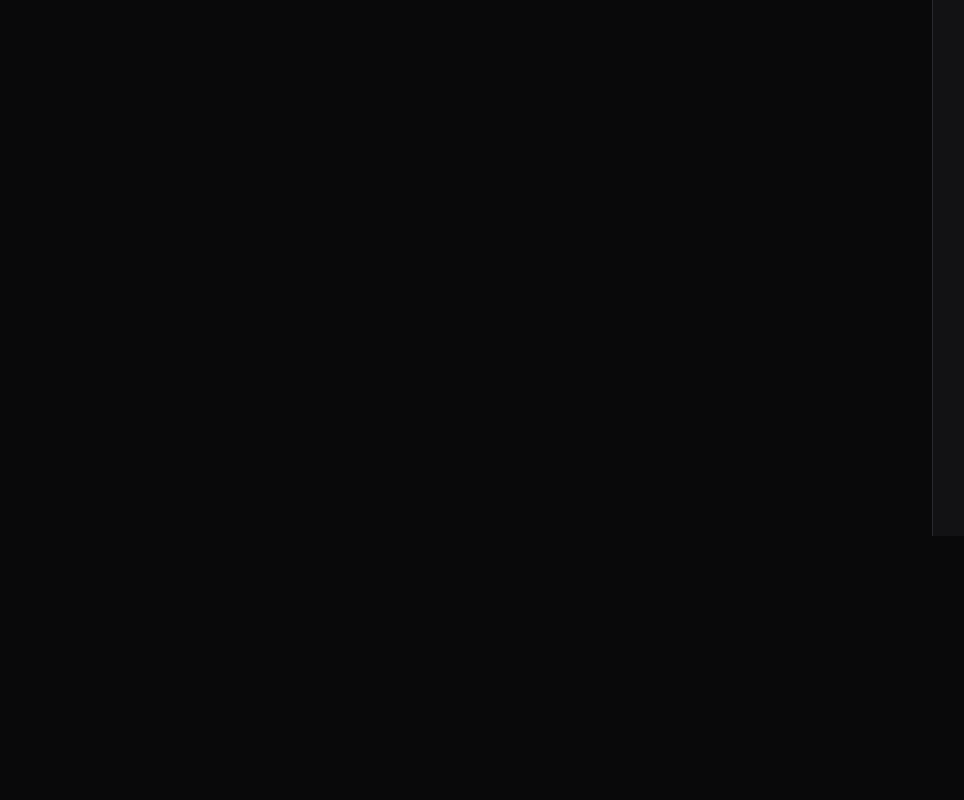
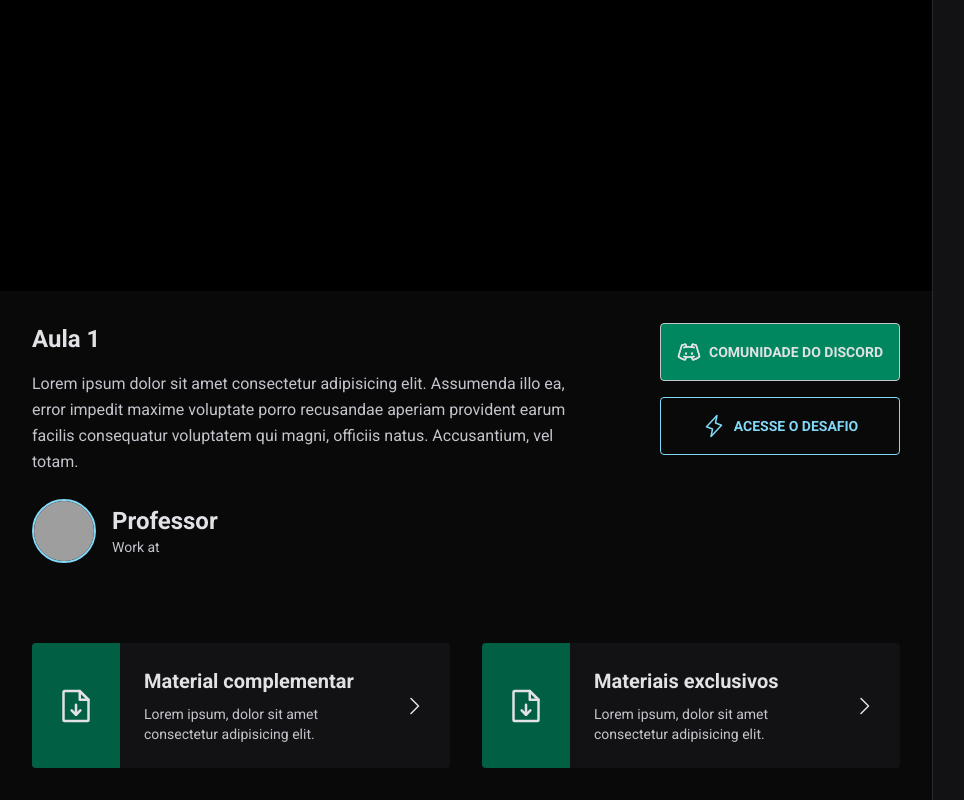
Before and after one commit to tat1roliv/ignite-lab, a React (Vite) app in the folder event-platform/: page /evento/lesson/1 in a window 1280 px wide. Shown: the part 264-1064 px from the top of the page, without its empty margins (0-964 px from the left). Before the commit the page ends 800 px from the top, so only its background shows below. Built offline with nearby package versions, Linux system fonts and the light colour scheme; no server answers; grey boxes are pictures that could not be loaded.

Commit message:
Update Video.tsx

```diff
--- a/event-platform/src/components/Video.tsx
+++ b/event-platform/src/components/Video.tsx
@@ -1,7 +1,71 @@
+import { CaretRight, DiscordLogo, FileArrowDown, Lightning } from "phosphor-react";
+
 export function Video(){
     return(
     <div className="flex-1">
-        video
+
+        <div className="bg-black flex justify-center">
+            <div className="h-full w-full max-w-[1100px] max-h-[60vh] aspect-video"></div>
+        </div>
+
+        <div className="p-8 max-w-[1100px] mx-auto">
+            <div className="flex items-start gap-16">
+                <div className="flex-1">
+                    <h1 className="text-2xl font-bold">Aula 1</h1>
+                    <p className="mt-4 text-gray-200 leading-relaxed">Lorem ipsum dolor sit amet consectetur adipisicing elit. Assumenda illo ea, error impedit maxime voluptate porro recusandae aperiam provident earum facilis consequatur voluptatem qui magni, officiis natus. Accusantium, vel totam.</p>
+                    <div className="flex items-center gap-4 mt-6">
+                        <img
+                            className="w-16 h-16 rounded-full border-2 border-blue-500"
+                            src="https://tatioliveira.tech/assets/images/1.png"
+                            alt="image" />
+                        <div className="leading-relaxed">
+                            <strong className="font-bold text-2xl block">Professor</strong>
+                            <span className="text-sm text-gray-200 block">Work at</span>
+                        </div>
+
+                    </div>
+                </div>
+
+                <div className="flex flex-col gap-4">
+                    <a href="" className="p-4 text-sm border bg-green-500 flex items-center rounded font-bold gap-2 uppercase justify-center hover:bg-green-700 transition-colors">
+                        <DiscordLogo size={24}/>
+                        Comunidade do Discord
+                    </a>
+                    <a href="" className="p-4 text-sm border border-blue-500 text-blue-500 flex items-center rounded font-bold gap-2 uppercase justify-center hover:bg-blue-500 hover:text-gray-900 transition-colors">
+                        <Lightning size={24}/>
+                        Acesse o desafio
+                    </a>
+                </div>
+            </div>
+
+            <div className="gap-8 mt-20 grid grid-cols-2">
+                <a href="https://" className="bg-gray-700 rounded overflow-hidden flex items-stretch gap-6 hover:bg-gray-600 transition-colors">
+                    <div className="bg-green-700 h-full p-6 flex items-center">
+                        <FileArrowDown size={40}/>
+                    </div>
+                    <div className="py-6 leading-relaxed">
+                        <strong className="text-xl">Material complementar</strong>
+                        <p className="text-sm text-gray-200 mt-2"> Lorem ipsum, dolor sit amet consectetur adipisicing elit. </p>
+                    </div>
+                    <div className="h-full p-6 flex items-center">
+                        <CaretRight size={24} />
+                    </div>
+                </a>
+                <a href="https://" className="bg-gray-700 rounded overflow-hidden flex items-stretch gap-6 hover:bg-gray-600 transition-colors">
+                    <div className="bg-green-700 h-full p-6 flex items-center">
+                        <FileArrowDown size={40}/>
+                    </div>
+                    <div className="py-6 leading-relaxed">
+                        <strong className="text-xl">Materiais exclusivos</strong>
+                        <p className="text-sm text-gray-200 mt-2"> Lorem ipsum, dolor sit amet consectetur adipisicing elit. </p>
+                    </div>
+                    <div className="h-full p-6 flex items-center">
+                        <CaretRight size={24} />
+                    </div>
+                </a>
+            </div>
+        </div>
+
     </div>
     );
 }
```
